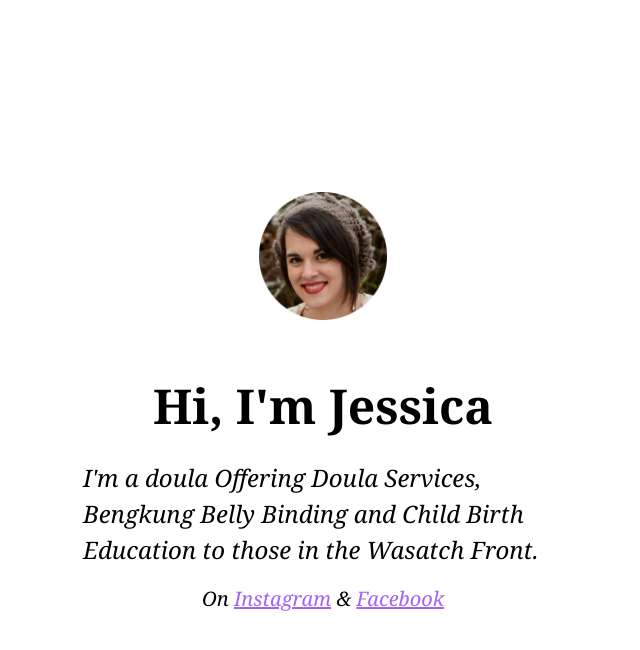
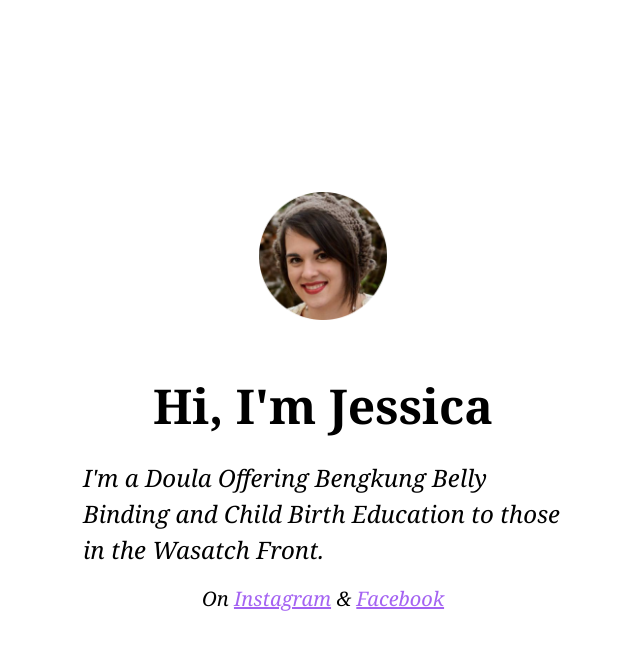
Before and after one commit to justgage/rise-doula-static, a website built with Parcel: page index.html in a window 1280 px wide. Shown: the part 672-1322 px from the top of the page, without its empty margins (317-957 px from the left). Built offline with nearby package versions, Linux system fonts and the light colour scheme; files whose address does not match are found by name.

Commit message:
Better copy because Jessica hated it

```diff
--- a/index.html
+++ b/index.html
@@ -19,7 +19,7 @@
       <img src="./jessica.png" class="center w4" />
       <h1 class="f1 lh-title tc">Hi, I'm Jessica</h1>
       <div class="lh-title i f3 lh-copy pb5">
-        I'm a doula Offering Doula Services, Bengkung Belly Binding and Child Birth Education to those in the Wasatch Front.
+        I'm a Doula Offering Bengkung Belly Binding and Child Birth Education to those in the Wasatch Front.
         <div class="i tc db center mt3 f4">
           On
           <a href="https://www.instagram.com/risedoula/" class="dib light-purple hover-dark-purple rise">Instagram</a>
```
